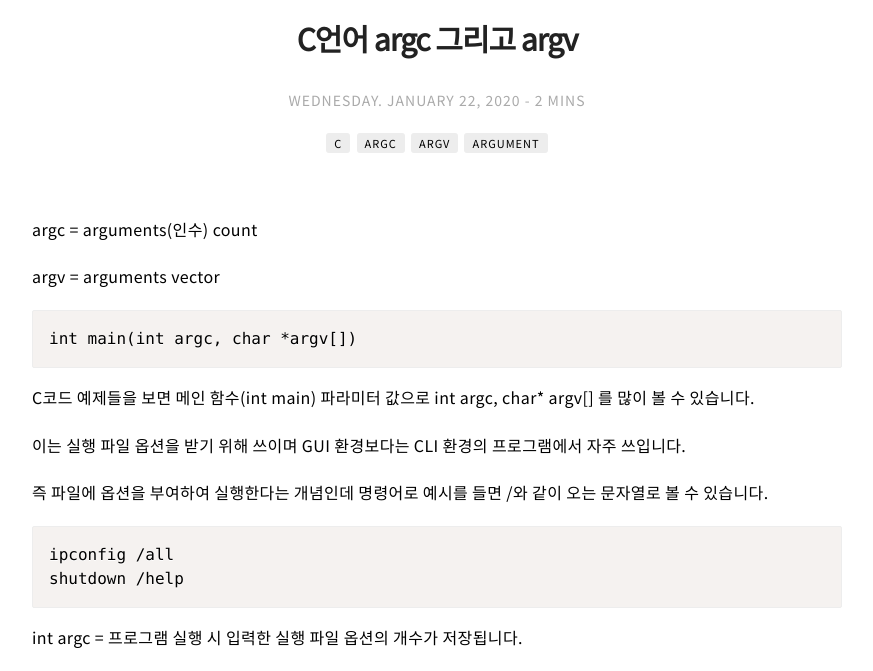
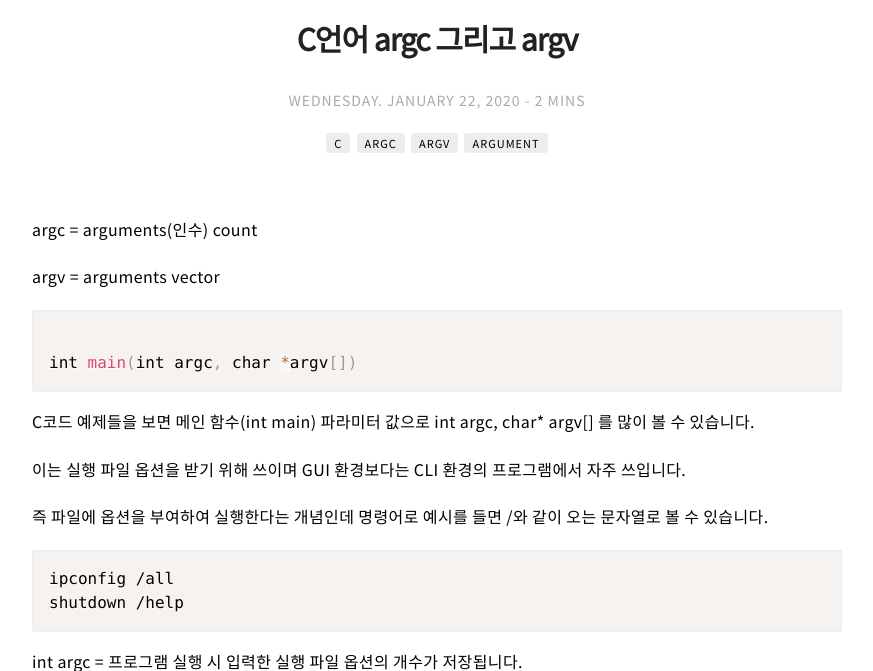
Before and after one commit to pil9/pil9.github.io, a Jekyll site: the page built from _posts/2020-01-22-c-language-argv.md, in a window 1280 px wide and 900 px high, cut to the strip 229-900 px from the top of the window. Shown: the whole strip, without its empty margins (203-1076 px from the left). Built offline with Jekyll 4.4.1, drawn with Linux system fonts in a browser that asks for light colours; nearby versions of some CDN libraries; library files that are not in the unit come from our copies; comment, search, counter and statistics services are not loaded.

Commit message:
post update

````diff
--- a/_posts/2020-01-22-c-language-argv.md
+++ b/_posts/2020-01-22-c-language-argv.md
@@ -20,9 +20,9 @@ argc = arguments(인수) count
 
 argv = arguments vector
 
-```c
+<pre><code class="language-clike">
 int main(int argc, char *argv[])
-```
+</code></pre>
 
 C코드 예제들을 보면 메인 함수(int main) 파라미터 값으로 int argc, char\* argv\[\] 를 많이 볼 수 있습니다.
 
````
